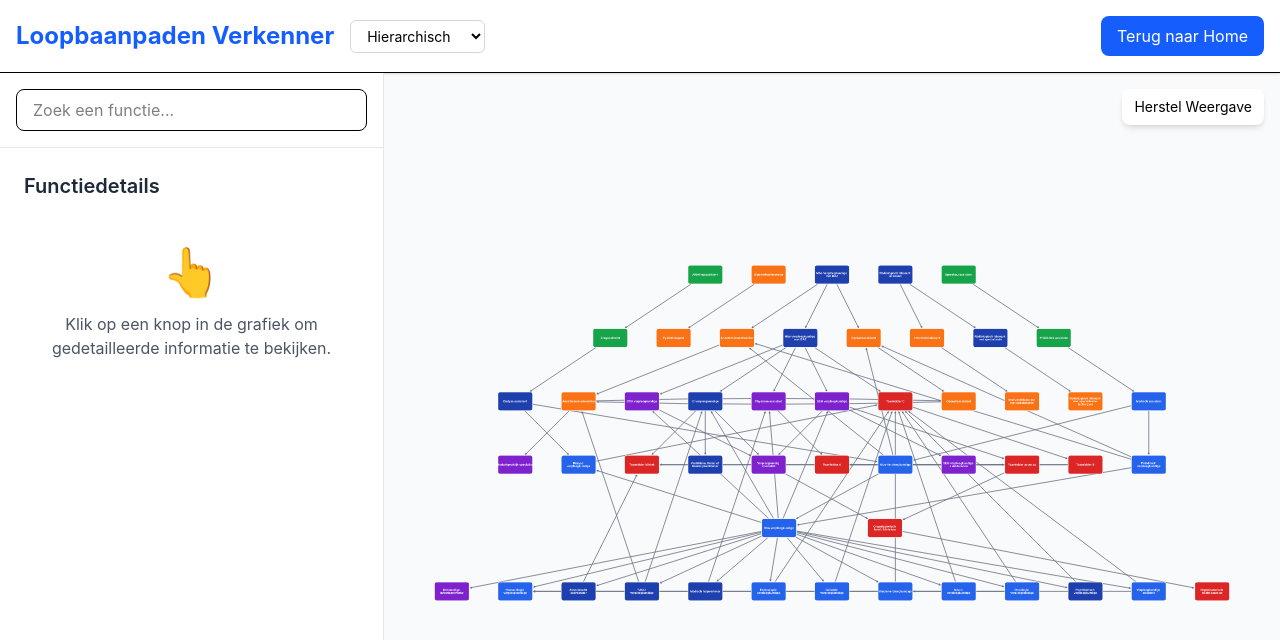
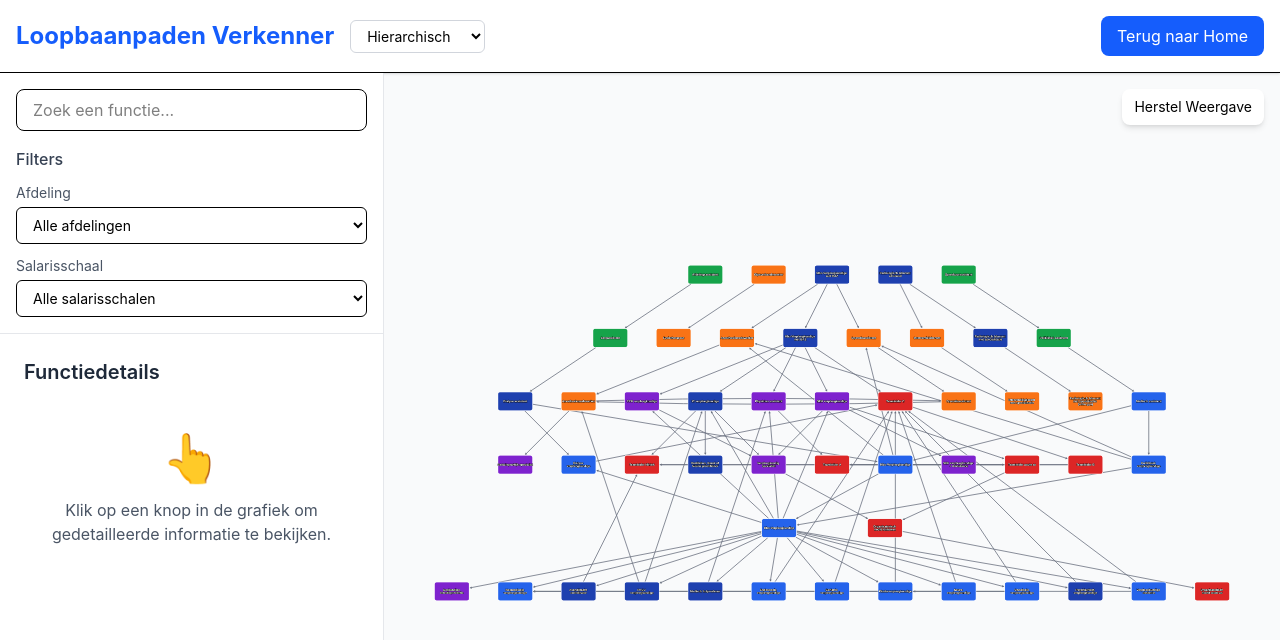
Before and after one commit to eddieedease/careerpath, an Angular app: page /explore in a window 1280 px wide. Shown: the top 640 px of the page. Built offline with nearby package versions, Linux system fonts and the light colour scheme.

Commit message:
filtering and opacity

```diff
--- a/src/app/pages/explore/explore.html
+++ b/src/app/pages/explore/explore.html
@@ -28,8 +28,9 @@
   <div class="flex h-[calc(100vh-80px)]">
     <!-- Left Panel - Fixed width -->
     <div class="w-[30%] bg-white border-r border-gray-200 overflow-y-auto">
-      <!-- Add search box -->
-      <div class="p-4 border-b border-gray-200">
+      <!-- Search and Filter Section -->
+      <div class="p-4 border-b border-gray-200 space-y-4">
+        <!-- Search box -->
         <div class="relative">
           <input
             type="text"
@@ -48,6 +49,50 @@
                 </button>
               }
             </div>
+          }
+        </div>
+
+        <!-- Filters -->
+        <div class="space-y-3">
+          <h3 class="font-medium text-gray-700">Filters</h3>
+
+          <!-- Department filter -->
+          <div>
+            <label for="department" class="block text-sm text-gray-600 mb-1">Afdeling</label>
+            <select
+              id="department"
+              [(ngModel)]="selectedDepartment"
+              (change)="applyFilters()"
+              class="w-full px-3 py-2 border rounded-md text-sm focus:outline-none focus:ring-2 focus:ring-blue-500">
+              <option value="">Alle afdelingen</option>
+              @for (dept of departments; track dept) {
+                <option [value]="dept">{{ dept }}</option>
+              }
+            </select>
+          </div>
+
+          <!-- Salary filter -->
+          <div>
+            <label for="salary" class="block text-sm text-gray-600 mb-1">Salarisschaal</label>
+            <select
+              id="salary"
+              [(ngModel)]="selectedSalaryLevel"
+              (change)="applyFilters()"
+              class="w-full px-3 py-2 border rounded-md text-sm focus:outline-none focus:ring-2 focus:ring-blue-500">
+              <option value="">Alle salarisschalen</option>
+              @for (salary of salaryLevels; track salary) {
+                <option [value]="salary">{{ salary }}</option>
+              }
+            </select>
+          </div>
+
+          <!-- Reset filters button -->
+          @if (selectedDepartment || selectedSalaryLevel) {
+            <button
+              (click)="resetFilters()"
+              class="w-full px-3 py-2 text-sm text-blue-600 bg-blue-50 rounded-md hover:bg-blue-100 transition-colors">
+              Filters wissen
+            </button>
           }
         </div>
       </div>
--- a/src/app/pages/explore/explore.ts
+++ b/src/app/pages/explore/explore.ts
@@ -36,6 +36,19 @@ export class Explore implements OnInit, AfterViewInit {
   searchQuery: string = '';
   searchResults: NodeData[] = [];
   selectedNodePaths: CareerPath[] = [];
+
+  // Filter properties
+  departments: string[] = [];
+  selectedDepartment: string = '';
+  salaryLevels: string[] = [];
+  selectedSalaryLevel: string = '';
+
+  // Initialize filters in constructor
+  constructor() {
+    // Get unique departments and salary levels
+    this.departments = [...new Set(this.careerData.map(node => node.department))].sort();
+    this.salaryLevels = [...new Set(this.careerData.map(node => node.salary))].sort();
+  }
 
   private careerData: NodeData[] = [
   {
@@ -659,39 +672,58 @@ private careerPaths: CareerPath[] = [
             'border-width': '2px',
             'border-color': '#ffffff',
             'text-wrap': 'wrap',
-            'text-max-width': '120px'
+            'text-max-width': '120px',
+            'text-outline-color': '#000000',
+            'text-outline-width': '1px',
+            'opacity': 1
           }
         },
         // Entry level positions (green)
         {
           selector: 'node[level="Medewerker zorg C"], node[level="Medewerker zorg A - helpende zorg en welzijn niv 2"], node[level="medisch assistent D"], node[level="medisch assistent C"]',
-          style: { 'background-color': '#16a34a' }
+          style: {
+            'background-color': '#16a34a',
+            'opacity': 1
+          }
         },
         // Standard healthcare roles (blue)
         {
           selector: 'node[level="verpleegkundige B"], node[level="Verpleegkundige A"], node[level="medisch assistent B"], node[level="medisch assistent A"], node[level="Specialistisch verpleegkundige B"]',
-          style: { 'background-color': '#2563eb' }
+          style: {
+            'background-color': '#2563eb',
+            'opacity': 1
+          }
         },
         // Management roles (red)
         {
           selector: 'node[level="Teamleider zorg A"], node[level="Teamleider zorg B"], node[level="Organisatorisch hoofd A"], node[level="Organisatorisch hoofd B1"], node[level="generiek"]',
-          style: { 'background-color': '#dc2626' }
+          style: {
+            'background-color': '#dc2626',
+            'opacity': 1
+          }
         },
         // High specialized roles (purple)
         {
           selector: 'node[level="verpleegkundige specialist"], node[level="Physician assistant"], node[level="Sedatie praktijk specialist"], node[level="Deskundige infectiepreventie"], node[level="verpleegkundige bewaking A"], node[level="verpleegkundige spoedeisende zorg A"], node[level="verpleegkundige spoedeisende zorg A = ambulance"]',
-          style: { 'background-color': '#7e22ce' }
+          style: {
+            'background-color': '#7e22ce',
+            'opacity': 1
+          }
         },
         // Support/technical roles (orange)
         {
           selector: 'node[level="vakman vormende techniek A"], node[level="Fysiotherapeut"], node[level="Laborant functieonderzoek A1"], node[level="Laborant functieonderzoek A2"], node[level="Laborant beeldvormende technieken A"], node[level="Laborant beeldvormende technieken B"], node[level="Operatieassistent A"], node[level="Operatieassistent B"], node[level="Anesthesiemedewerker A"], node[level="Anesthesiemedewerker B"]',
-          style: { 'background-color': '#f97316' }
+          style: {
+            'background-color': '#f97316',
+            'opacity': 1
+          }
         },
         {
           selector: 'node:selected',
           style: {
             'border-color': '#fbbf24',
-            'border-width': '4px'
+            'border-width': '4px',
+            'opacity': 1
           }
         },
         {
@@ -751,19 +783,51 @@ private careerPaths: CareerPath[] = [
       this.selectedNode = this.careerData.find(node => node.id === nodeId) || null;
       this.updateSelectedNodePaths(nodeId);
 
-      // Reset all edges to default style first
+      // First reset all edges to default style
       this.cy.edges().style({
+        'opacity': 0.2,
         'line-color': '#6b7280',
         'target-arrow-color': '#6b7280',
-        'width': 3
+        'width': 1
       });
 
-      // Highlight connected edges
+      // Set all nodes to dim state but keep them visible
+      this.cy.nodes().style({
+        'opacity': 0.15
+      });
+
+      // Get connected elements
       const connectedEdges = node.connectedEdges();
-      connectedEdges.style({
-        'line-color': '#fbbf24',
-        'target-arrow-color': '#fbbf24',
-        'width': 5
+      const connectedNodes = connectedEdges.connectedNodes();
+
+      // Highlight connected nodes
+      connectedNodes.style({
+        'opacity': 1
+      });
+
+      // Color incoming edges red
+      const incomingEdges = node.incomers('edge');
+      incomingEdges.style({
+        'line-color': '#dc2626',
+        'target-arrow-color': '#dc2626',
+        'width': 3,
+        'opacity': 1
+      });
+
+      // Color outgoing edges green
+      const outgoingEdges = node.outgoers('edge');
+      outgoingEdges.style({
+        'line-color': '#16a34a',
+        'target-arrow-color': '#16a34a',
+        'width': 3,
+        'opacity': 1
+      });
+
+      // Make selected node stand out
+      node.style({
+        'opacity': 1,
+        'border-color': '#fbbf24',
+        'border-width': '4px'
       });
     });
   }
@@ -781,10 +845,15 @@ private careerPaths: CareerPath[] = [
 
   public resetView(): void {
     if (this.cy) {
-      this.cy.edges().style({
+      // Reset all elements to default style
+      this.cy.elements().style({
+        'opacity': 1,
         'line-color': '#6b7280',
         'target-arrow-color': '#6b7280',
-        'width': 3
+        'width': 3,
+        'arrow-scale': 1,
+        'border-width': '2px',
+        'border-color': '#ffffff'
       });
 
       this.cy.fit();
@@ -826,6 +895,37 @@ private careerPaths: CareerPath[] = [
       // Ensure the node is clearly visible
       this.cy.center(node);
     }
+  }
+
+  // Filter nodes based on selected department and salary
+  applyFilters() {
+    // Reset all nodes to visible first
+    this.cy.nodes().style({ 'display': 'element' });
+
+    // Apply department filter
+    if (this.selectedDepartment) {
+      this.cy.nodes().filter((node: any) =>
+        node.data('department') !== this.selectedDepartment
+      ).style({ 'display': 'none' });
+    }
+
+    // Apply salary filter
+    if (this.selectedSalaryLevel) {
+      this.cy.nodes().filter((node: any) =>
+        node.data('salary') !== this.selectedSalaryLevel
+      ).style({ 'display': 'none' });
+    }
+
+    // Fit the view to show visible nodes
+    this.cy.fit();
+  }
+
+  // Reset all filters
+  resetFilters() {
+    this.selectedDepartment = '';
+    this.selectedSalaryLevel = '';
+    this.cy.nodes().style({ 'display': 'element' });
+    this.cy.fit();
   }
 
   // Add new method to handle layout changes
```
